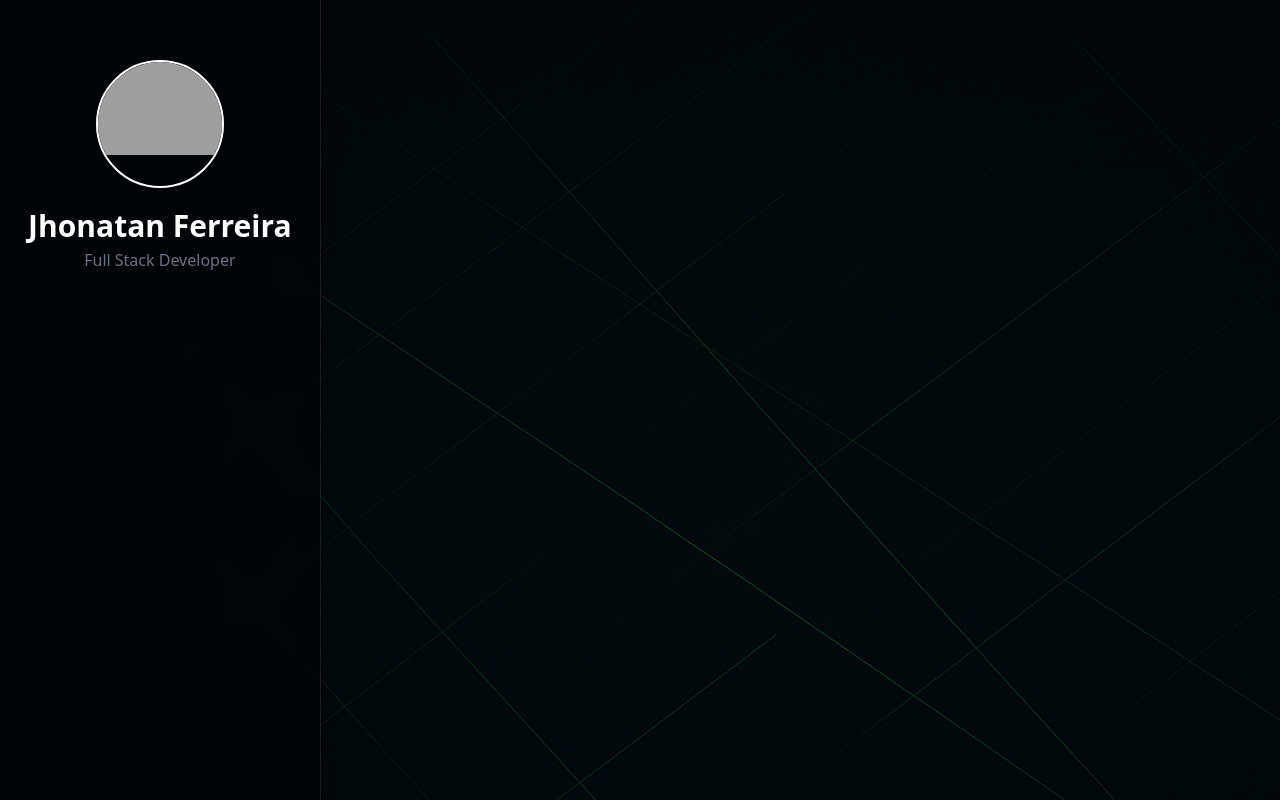
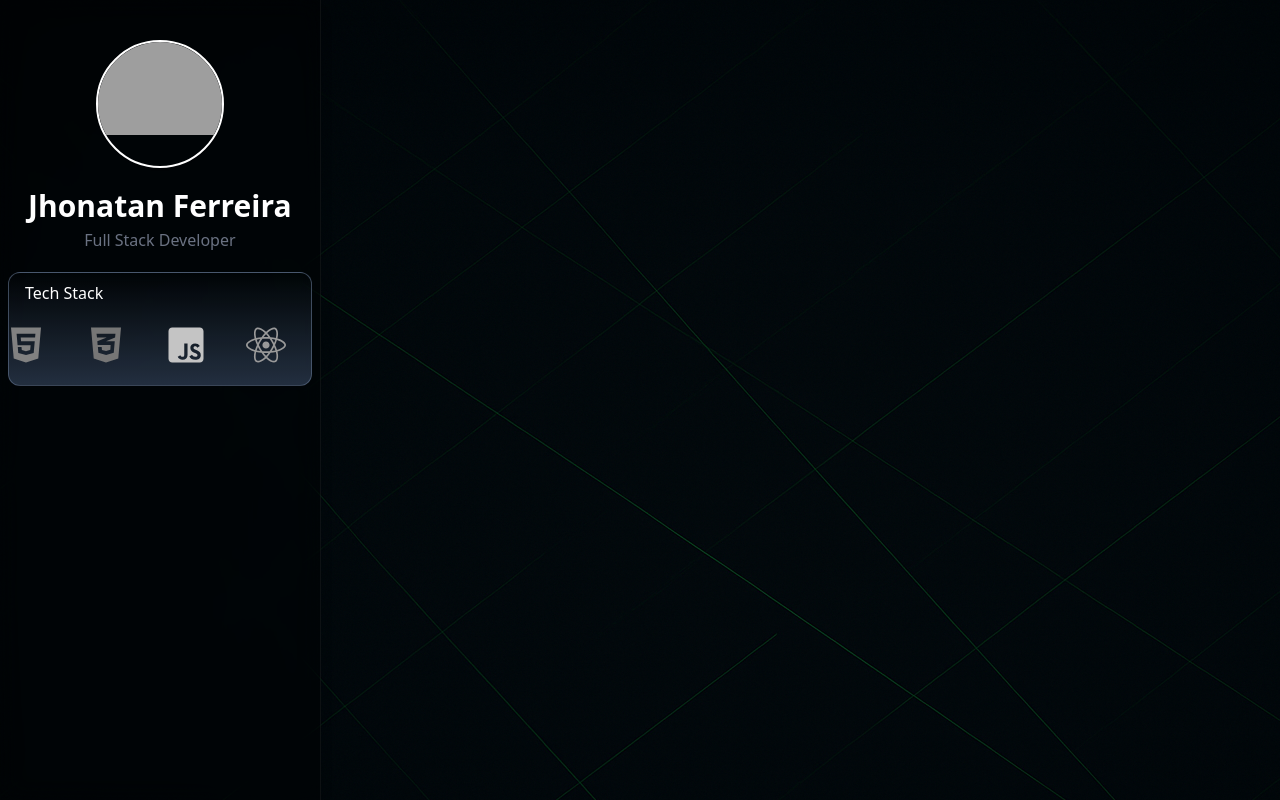
Before and after one commit to jhonatanAlanFerreira/portfolio, a Next.js app: page / in a window 1280 px wide. Built offline with nearby package versions, Linux system fonts and the light colour scheme; grey boxes are pictures that could not be loaded.

Commit message:
create aside WIP

```diff
--- a/app/globals.css
+++ b/app/globals.css
@@ -3,3 +3,30 @@
 body {
     background-image: url("/background.png");
 }
+
+.marquee {
+    display: flex;
+    overflow: hidden;
+    white-space: nowrap;
+}
+
+.marquee__item {
+    animation-duration: 10s;
+    animation-iteration-count: infinite;
+    animation-name: marquee-content;
+    animation-timing-function: linear;
+}
+
+.marquee:hover .marquee__item {
+    animation-play-state: paused;
+}
+
+@keyframes marquee-content {
+    from {
+        transform: translateX(0%);
+    }
+
+    to {
+        transform: translateX(-100%);
+    }
+}
--- a/app/page.tsx
+++ b/app/page.tsx
@@ -1,7 +1,9 @@
+import TechCarousel from "@/components/TechCarousel/TechCarousel";
+
 export default function Home() {
   return (
     <div className="flex h-screen">
-      <aside className="flex flex-1 pt-15 bg-black/30 backdrop-blur-md border-r border-white/10 shadow-lg">
+      <aside className="flex flex-1 pt-10 bg-black/30 backdrop-blur-md border-r border-white/5 shadow-lg overflow-hidden">
         <div className="w-full h-fit flex flex-col gap-5 items-center">
           <div className="overflow-hidden rounded-full h-32 w-32 border-2 border-white shadow-md">
             <img src="profile.png" alt="Profile Picture" />
@@ -10,9 +12,12 @@ export default function Home() {
             <h1 className="text-white text-3xl font-bold">Jhonatan Ferreira</h1>
             <p className="text-gray-500">Full Stack Developer</p>
           </div>
+          <div className="w-full px-2">
+            <TechCarousel></TechCarousel>
+          </div>
         </div>
       </aside>
-      <main className="flex-3">
+      <main className="flex flex-3">
         <section></section>
       </main>
     </div>
--- /dev/null
+++ b/components/TechCarousel/TechCarousel.tsx
@@ -0,0 +1,50 @@
+import React from "react";
+import {
+  FaReact,
+  FaNodeJs,
+  FaAngular,
+  FaHtml5,
+  FaCss3Alt,
+  FaJsSquare,
+} from "react-icons/fa";
+
+export default function TechCarousel() {
+  const icons = [
+    <FaReact className="text-sky-400" />,
+    <FaNodeJs className="text-green-500" />,
+    <FaAngular className="text-red-500" />,
+    <FaHtml5 className="text-orange-500" />,
+    <FaCss3Alt className="text-blue-500" />,
+    <FaJsSquare className="text-yellow-400" />,
+  ];
+
+  return (
+    <div className="marquee rounded-xl shadow-sm bg-gradient-to-b from-transparent to-slate-700/70 hover:to-slate-600/70 border-[0.1px] border-slate-500/60 hover:border-slate-300/60 transition-colors duration-300">
+      <p className="text-white absolute pl-4 pt-2">Tech Stack</p>
+      <div className="marquee__item text-white pt-8">
+        <div className="flex">
+          {icons.map((icon, index) => (
+            <div
+              key={index}
+              className="flex items-center justify-center w-20 h-20 grayscale"
+            >
+              {icon && React.cloneElement(icon, { size: 40 })}
+            </div>
+          ))}
+        </div>
+      </div>
+      <div className="marquee__item text-white pt-8">
+        <div className="flex">
+          {icons.map((icon, index) => (
+            <div
+              key={index}
+              className="flex items-center justify-center w-20 h-20 grayscale"
+            >
+              {icon && React.cloneElement(icon, { size: 40 })}
+            </div>
+          ))}
+        </div>
+      </div>
+    </div>
+  );
+}
```
Also changed, not shown: package.json (+5 -4 lines), 1 other file (tests, documents, lock files or other folders).
